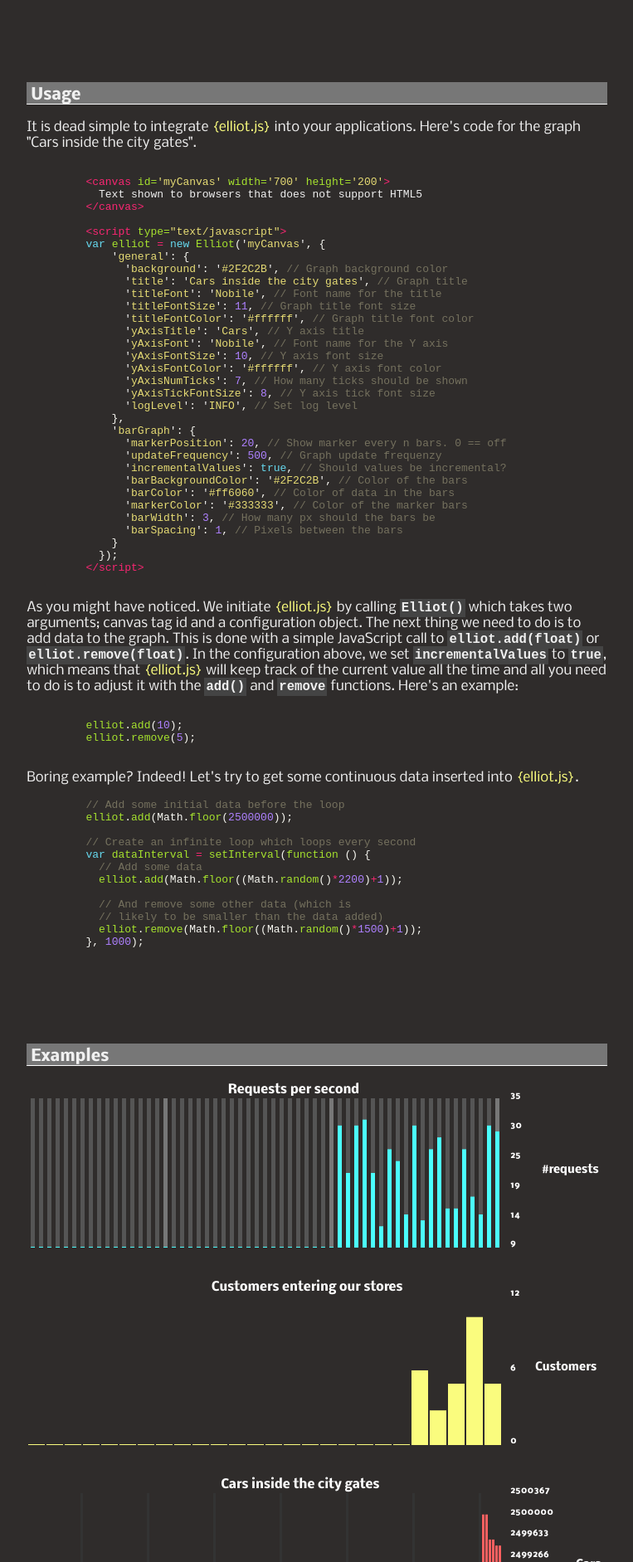
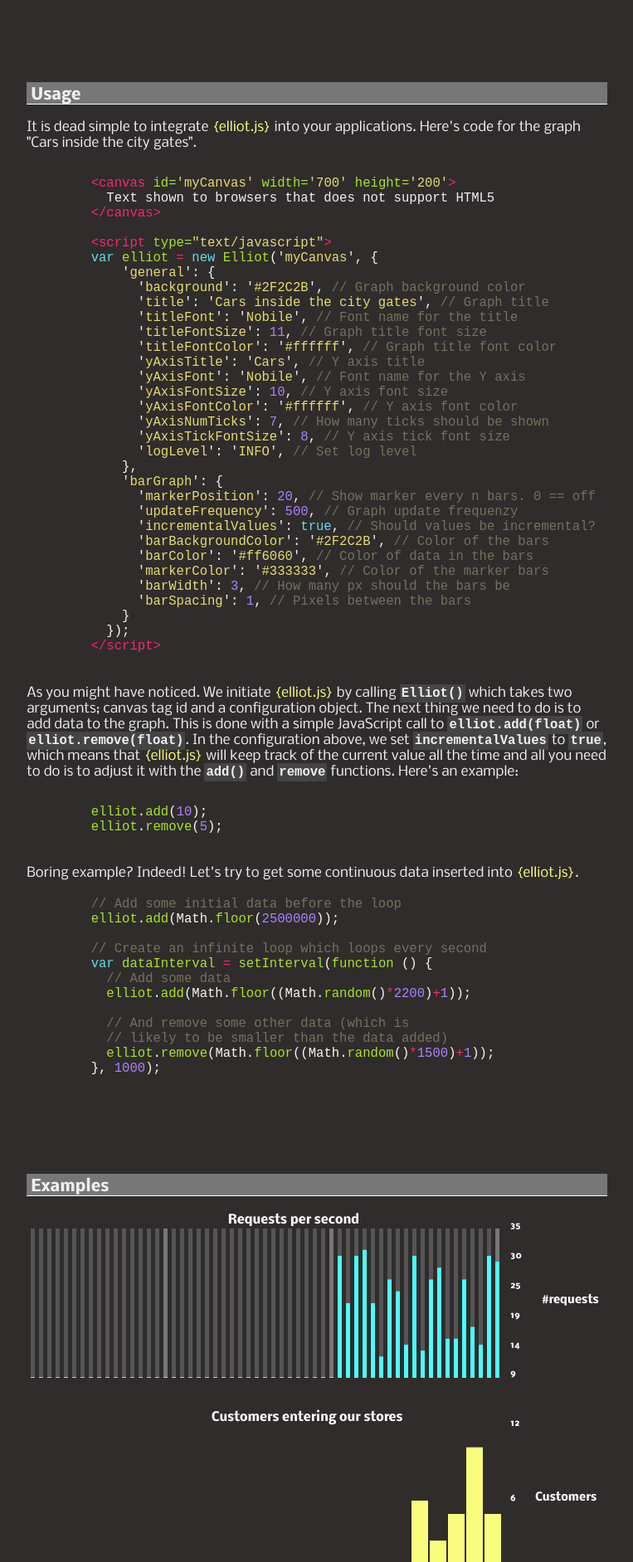
Before and after one commit to sebdah/elliot.js, a Jekyll site: the page built from index.html, in a window 1280 px wide. Shown: the part 496-2379 px from the top of the page at 83% size, without its empty margins (355-1118 px from the left). Built offline with Jekyll 4.4.1, drawn with Linux system fonts in a browser that asks for light colours.

Commit message:
Increased Pygments font size

```diff
--- a/css/style.css
+++ b/css/style.css
@@ -83,3 +83,6 @@ tt {
 input[type='text'] {
   width: 250px;
 }
+.highlight {
+  font-size: 1.2em;
+}
```
